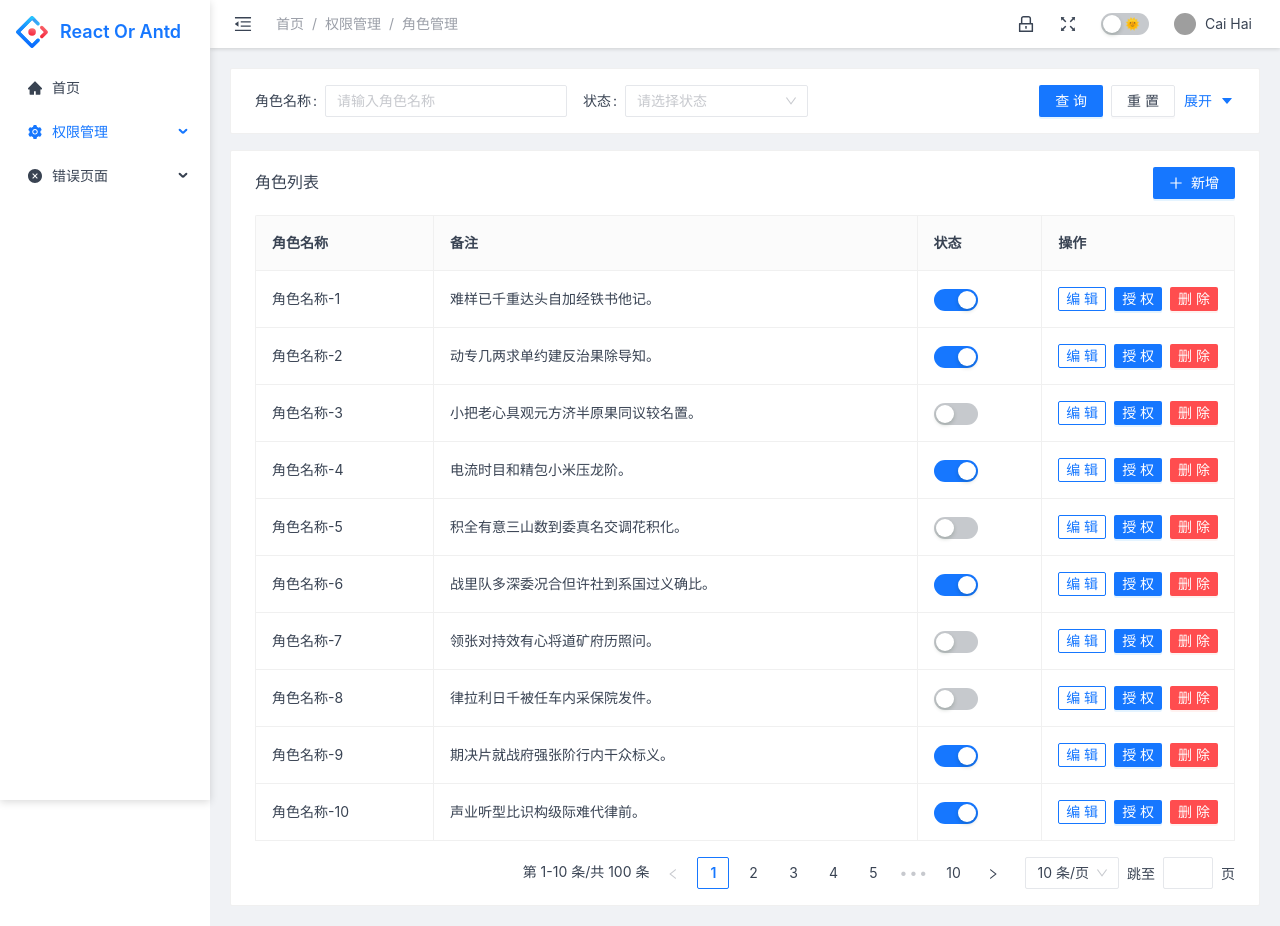
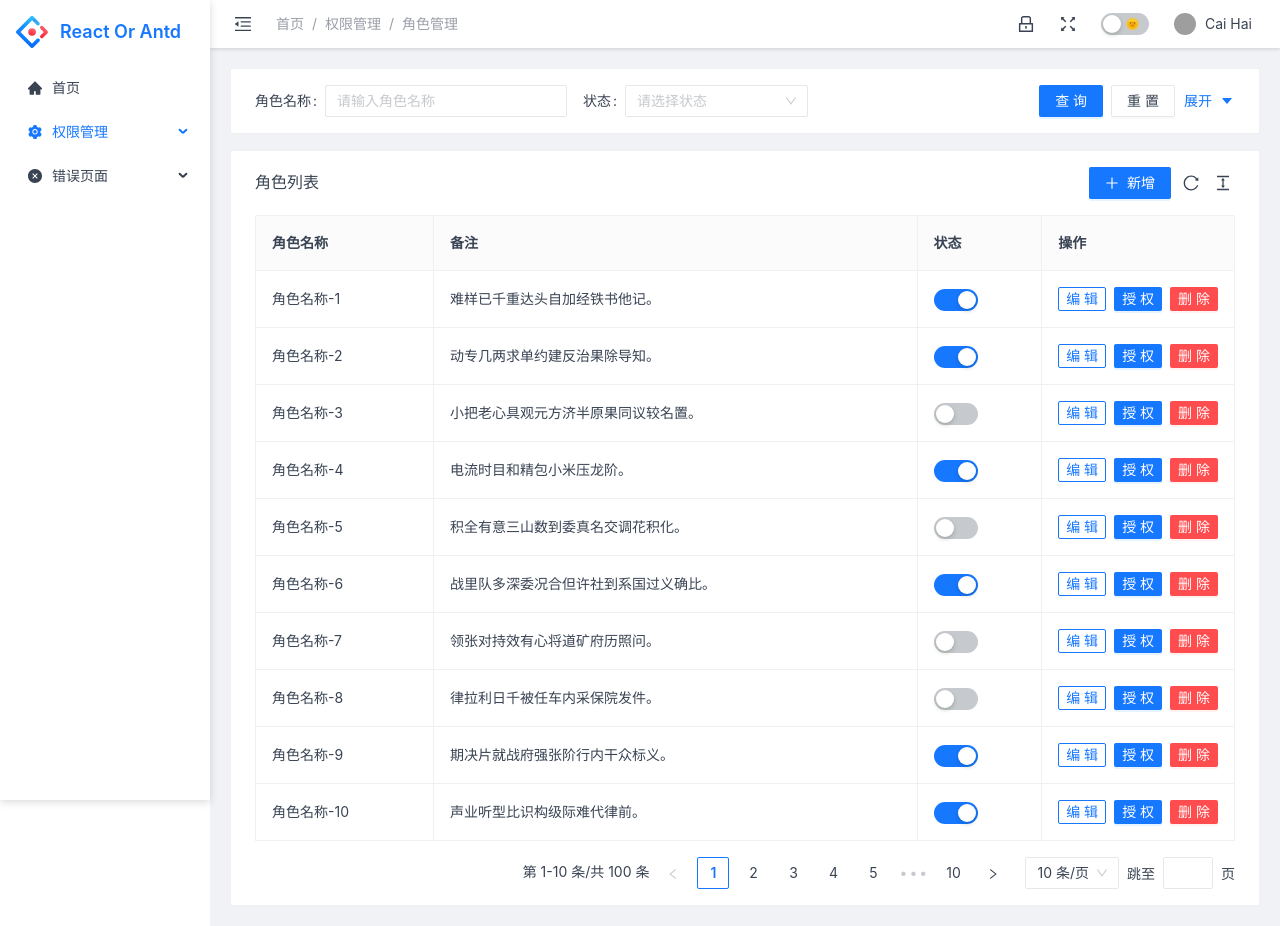
Before and after one commit to caihai123/react-admin-web, a React app: page /permis/role in a window 1280 px wide. Built offline with nearby package versions, Linux system fonts and the light colour scheme; grey boxes are pictures that could not be loaded; what rc-tween-one would draw is missing.

Commit message:
【更新】添加刷新和密度设置功能

```diff
--- a/src/components/ProTable/index.jsx
+++ b/src/components/ProTable/index.jsx
@@ -6,10 +6,26 @@ import {
   useMemo,
 } from "react";
 import DropdownFrom from "@/components/DropdownFrom";
-import { Table, Form, Select, Input, Space, Button, theme, Card } from "antd";
+import {
+  Table,
+  Form,
+  Select,
+  Input,
+  Space,
+  Button,
+  theme,
+  Card,
+  Tooltip,
+  Dropdown,
+} from "antd";
 import styles from "./style.module.css";
 import { usePagination } from "ahooks";
 import PropTypes from "prop-types";
+import {
+  ReloadOutlined,
+  ColumnHeightOutlined,
+  // SettingOutlined,
+} from "@ant-design/icons";
 
 // 生成输入框
 const createInput = function (item) {
@@ -25,6 +41,8 @@ const createInput = function (item) {
     return <Input placeholder={`请输入${item.title}`} />;
   }
 };
+
+const initialTableSize = "large";
 
 const ProTable = forwardRef(function (props, ref) {
   const {
@@ -89,6 +107,7 @@ const ProTable = forwardRef(function (props, ref) {
     data: tableData,
     pagination,
     loading,
+    refresh,
   } = usePagination(
     ({ current, pageSize }) => props.request(params, { current, pageSize }),
     {
@@ -99,11 +118,12 @@ const ProTable = forwardRef(function (props, ref) {
     }
   );
 
+  const [tableSize, setTableSize] = useState(initialTableSize);
+
   const [selectedRowKeys, setSelectedRowKeys] = useState([]); // 当前选中的keys
 
   useImperativeHandle(ref, () => ({
-    // 刷新，不传页码时刷新到当前页
-    reload: (current) => pagination.changeCurrent(current),
+    refresh,
 
     // 触发搜索表单的搜索事件
     search: () => {
@@ -145,7 +165,7 @@ const ProTable = forwardRef(function (props, ref) {
       <Card
         bodyStyle={{ paddingTop: 16, paddingBottom: paginationConfig ? 0 : 24 }}
       >
-        {toolBarRender && (
+        {
           <div
             className={styles["tools-bar"]}
             style={{
@@ -157,14 +177,51 @@ const ProTable = forwardRef(function (props, ref) {
               {typeof headerTitle === "function" ? headerTitle() : headerTitle}
             </div>
             <div className={styles["tool-right"]}>
-              <Space>
-                {typeof toolBarRender === "function"
-                  ? toolBarRender()
-                  : toolBarRender}
-              </Space>
+              {toolBarRender && (
+                <Space>
+                  {typeof toolBarRender === "function"
+                    ? toolBarRender()
+                    : toolBarRender}
+                </Space>
+              )}
+              <div className={styles["toolbar-setting"]}>
+                <div
+                  className={styles["toolbar-setting-item"]}
+                  onClick={() => refresh()}
+                >
+                  <Tooltip title="刷新">
+                    <ReloadOutlined />
+                  </Tooltip>
+                </div>
+                <Dropdown
+                  overlayStyle={{ width: 80 }}
+                  menu={{
+                    items: [
+                      { key: "large", label: "默认" },
+                      { key: "middle", label: "中等" },
+                      { key: "small", label: "紧凑" },
+                    ],
+                    selectable: true,
+                    defaultSelectedKeys: [initialTableSize],
+                    onClick: ({ key }) => setTableSize(key),
+                  }}
+                  trigger={["click"]}
+                >
+                  <div className={styles["toolbar-setting-item"]}>
+                    <Tooltip title="密度">
+                      <ColumnHeightOutlined />
+                    </Tooltip>
+                  </div>
+                </Dropdown>
+                {/* <div className={styles["toolbar-setting-item"]}>
+                  <Tooltip title="列设置">
+                    <SettingOutlined />
+                  </Tooltip>
+                </div> */}
+              </div>
             </div>
           </div>
-        )}
+        }
 
         {batchBarRender && (
           <div
@@ -223,6 +280,7 @@ const ProTable = forwardRef(function (props, ref) {
                 : undefined
             }
             bordered
+            size={tableSize}
             scroll={{ x: "max-content" }}
           />
         </div>
--- a/src/components/ProTable/style.module.css
+++ b/src/components/ProTable/style.module.css
@@ -9,11 +9,27 @@
   font-size: 16px;
 }
 
-.tools-bar .tool-right{
+.tools-bar .tool-right {
   display: flex;
   justify-content: flex-end;
   align-items: center;
-  gap: 16px;
+  gap: 8px;
+}
+
+.tools-bar .toolbar-setting {
+  display: flex;
+  gap: 8px;
+  line-height: 32px;
+  align-items: center;
+}
+.tools-bar .toolbar-setting .toolbar-setting-item {
+  margin-block: 0;
+  margin-inline: 4px;
+  font-size: 16px;
+  cursor: pointer;
+}
+.tools-bar .toolbar-setting .toolbar-setting-item:hover{
+  color: #1677ff;
 }
 
 .batch-bar {
```
